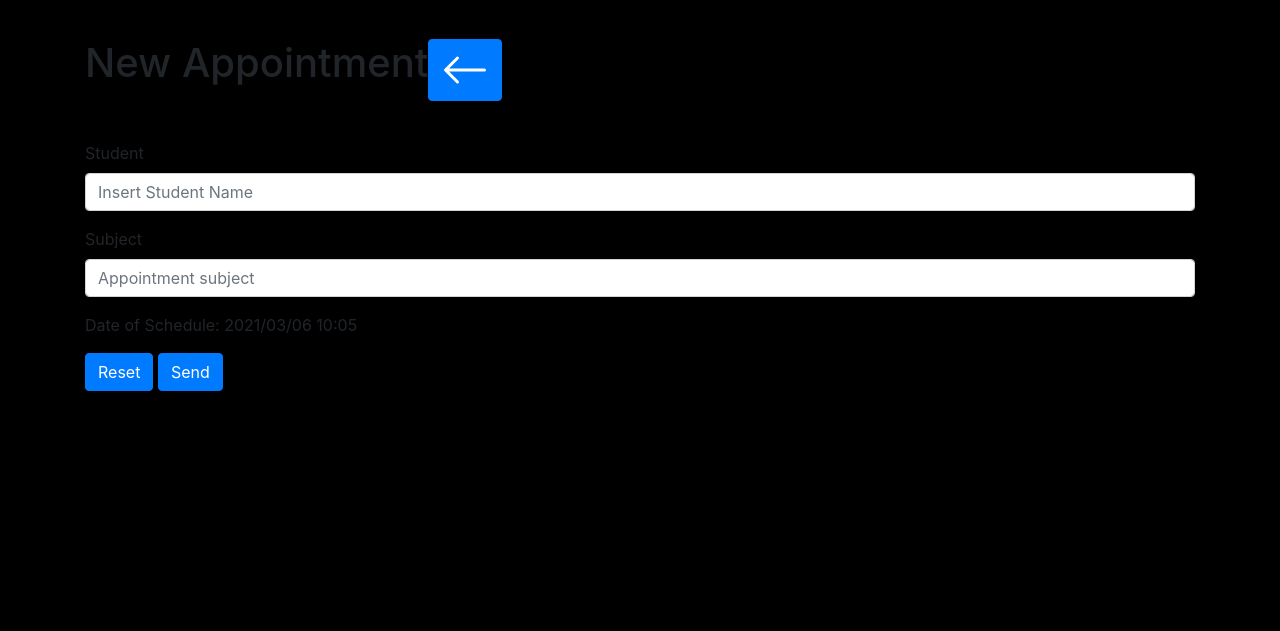
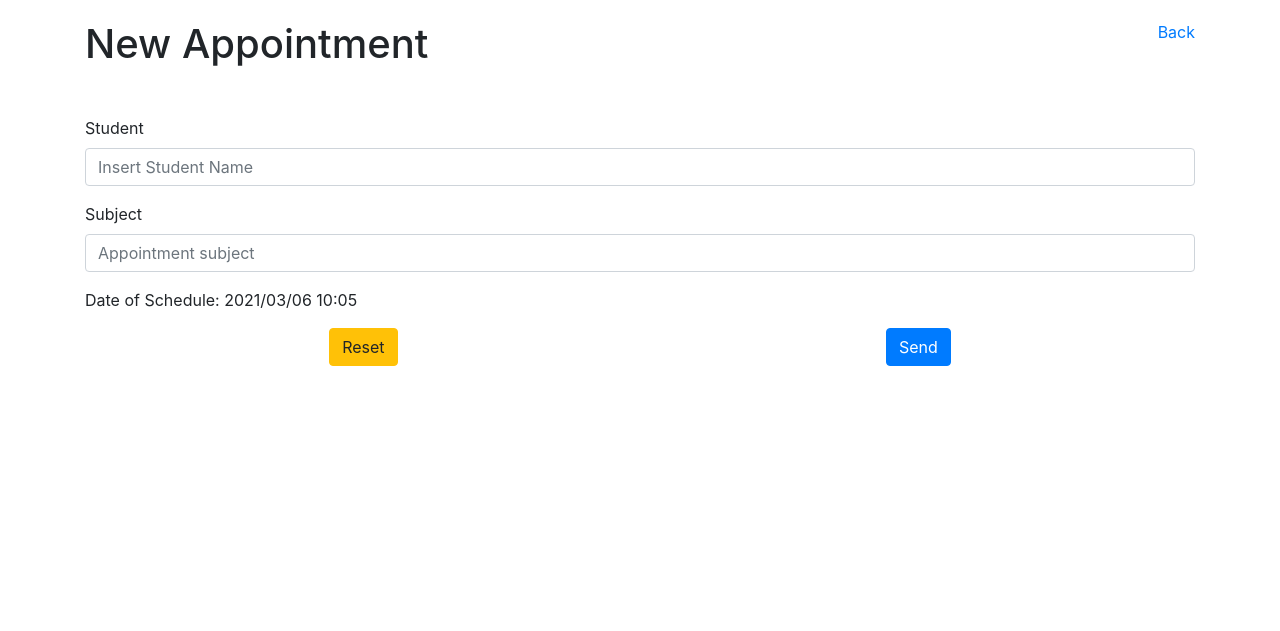
Before and after one commit to vanessacor/teacher-appointments, a PHP site: template src/Views/NewAppointment.php in a window 1280 px wide. Shown: the part 116-747 px from the top of the page. Run offline with PHP 8.4, Linux system fonts and the light colour scheme; the template is opened without the code that fills it, so the values that code supplies are empty; some libraries are stand-ins or nearby versions.

Commit message:
style: change style in all pages

```diff
--- a/public/style.css
+++ b/public/style.css
@@ -5,14 +5,9 @@ header {
     padding: 20px 20px 0 20px;
 }
 
-#logo {
-    width: 100px;
-    height: auto;
-    margin-right: 20px;
-}
 
-#btn-add-cita {
-    margin-bottom: 20px;
+#btn-new-appointment {
+    margin-bottom: 40px;
 
 }
 .cita {
@@ -21,6 +16,3 @@ header {
     justify-content: space-evenly;
 
 }
-body{
-    background-color: black;
-}
--- a/src/Views/Components/Header.php
+++ b/src/Views/Components/Header.php
@@ -8,15 +8,16 @@
     <title>Consultorio EchoTeam</title>
     <link rel="stylesheet" href="https://cdn.jsdelivr.net/npm/bootstrap@4.5.3/dist/css/bootstrap.min.css" integrity="sha384-TX8t27EcRE3e/ihU7zmQxVncDAy5uIKz4rEkgIXeMed4M0jlfIDPvg6uqKI2xXr2" crossorigin="anonymous">
     <link rel="stylesheet" type="text/css" href="/public/formulario.css">
-        <link rel="stylesheet"  type="text/css" href="/public/style.css">
+    <link rel="stylesheet" type="text/css" href="/public/style.css">
     <link href="https://use.fontawesome.com/releases/v5.0.7/css/all.css" rel="stylesheet">
 </head>
+
 <body>
 
     <header class="container">
 
-        <img src="https://i.ibb.co/0Zfj70f/logo.jpg" width="30" height="30" id="logo" class="d-inline-block align-top" alt="logo perro feo" loading="lazy">
         <h1>Teacher Appointments</h1>
+
     </header>
 
 </body>
--- a/src/Views/NewAppointment.php
+++ b/src/Views/NewAppointment.php
@@ -1,17 +1,13 @@
-<?php require_once("Components/Header.php");?>
+<?php require_once("Components/Header.php"); ?>
 
 <body>
-    <header class="container">
+    <header class="container d-flex justify-content-sm-between">
         <h1>New Appointment</h1>
-        <a href="index.php">
-            <button type="button" id="back-button" class="btn btn-primary" aria="volver a pagina principal">
-                <svg width="3em" height="3em" viewBox="0 0 16 16" id="flecha" class="bi bi-arrow-left" fill="currentColor" xmlns="http://www.w3.org/2000/svg">
-                    <path fill-rule="evenodd" d="M15 8a.5.5 0 0 0-.5-.5H2.707l3.147-3.146a.5.5 0 1 0-.708-.708l-4 4a.5.5 0 0 0 0 .708l4 4a.5.5 0 0 0 .708-.708L2.707 8.5H14.5A.5.5 0 0 0 15 8z" />
-                </svg>
-            </button>
+        <a href="index.php" class="link-primary" aria="go back to Homepage">
+            Back
         </a>
     </header>
-    <main class="container" id="main">
+    <main class="container-sm" id="main">
         <form action='?action=save' method="post">
             <div class="form-group">
                 <label for="name">Student</label>
@@ -26,8 +22,8 @@
             echo "<p id=date> Date of Schedule: " . date("Y/m/d") . "  " . date("h:i") . "</p>";
 
             ?>
-            <div class="form-group" id="buttons">
-                <button type="reset" value="reset" class="btn btn-primary">Reset</button>
+            <div class="d-flex justify-content-sm-around">
+                <button type="reset" value="reset" class="btn btn-warning">Reset</button>
                 <button type="submit" value="savebd" class="btn btn-primary">Send</button>
             </div>
         </form>
```
Also changed, not shown: src/Views/AppointmentList.php (+5 -6 lines), src/Views/EditAppointment.php (+9 -12 lines), 1 other file. Lines whose indentation alone changed are shown as unchanged.
